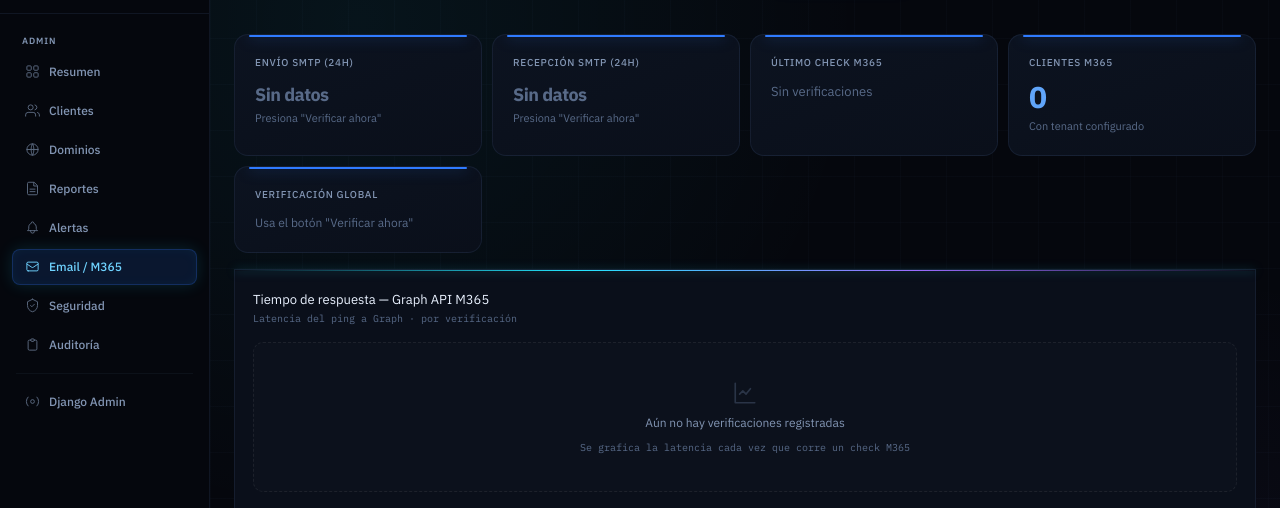
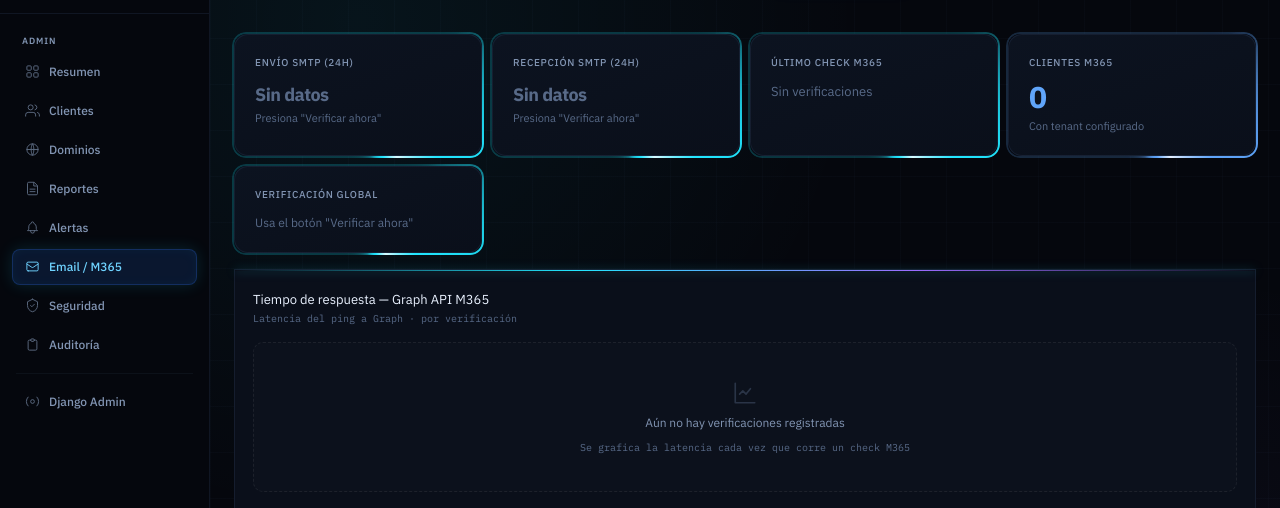
Before and after one commit to lordPobre/sentinelXO, a Django app: page /email/ in a window 1280 px wide. Shown: the part 54-562 px from the top of the page. Run offline with Django 5.2, Linux system fonts and the light colour scheme; the visitor is signed in with stand-in values (Sample User, id 1); data that the repository does not hold is empty; parts of the project's set-up code (start-up, migrations or seed data) failed here and were passed over; some libraries are stand-ins or nearby versions.

Commit message:
Fix ux ui

```diff
--- a/templates/base/layout.html
+++ b/templates/base/layout.html
@@ -151,6 +151,42 @@
   z-index: 1;
   -webkit-overflow-scrolling: touch;
 }
+
+/* ── Cards neón: cometa orbitando + rastro tenue (modificador reutilizable) ── */
+.neon-orbit{ position:relative; overflow:visible; transition:transform .25s ease; }
+.neon-orbit > .orbit{
+  position:absolute; inset:-3px; border-radius:inherit; z-index:4;
+  pointer-events:none; padding:2px;
+  background:conic-gradient(from var(--nkpi-a,0deg),
+      transparent 0deg 250deg, var(--sig,#22e6ff) 320deg, #ffffff 340deg,
+      var(--sig,#22e6ff) 350deg, transparent 360deg);
+  -webkit-mask:linear-gradient(#000 0 0) content-box, linear-gradient(#000 0 0);
+          mask:linear-gradient(#000 0 0) content-box, linear-gradient(#000 0 0);
+  -webkit-mask-composite:xor; mask-composite:exclude;
+  filter:drop-shadow(0 0 4px var(--sig,#22e6ff)) drop-shadow(0 0 9px var(--sig,#22e6ff));
+  animation:nkpi-orbit 4.5s linear infinite;
+}
+.neon-orbit > .orbit::before{
+  content:""; position:absolute; inset:0; border-radius:inherit; padding:inherit;
+  background:var(--sig,#22e6ff);
+  -webkit-mask:linear-gradient(#000 0 0) content-box, linear-gradient(#000 0 0);
+          mask:linear-gradient(#000 0 0) content-box, linear-gradient(#000 0 0);
+  -webkit-mask-composite:xor; mask-composite:exclude;
+  opacity:.16; filter:drop-shadow(0 0 3px var(--sig,#22e6ff));
+}
+@keyframes nkpi-orbit{ to{ --nkpi-a:360deg; } }
+.neon-orbit:hover{ transform:translateY(-3px); }
+.neon-orbit:hover > .orbit{
+  animation-duration:1.6s;
+  filter:drop-shadow(0 0 6px var(--sig,#22e6ff)) drop-shadow(0 0 14px var(--sig,#22e6ff)) drop-shadow(0 0 2px #fff);
+}
+/* el cometa reemplaza la barra de acento superior en estas tarjetas */
+.neon-orbit.kpi-card::before, .neon-orbit.kpi-accent::before{ display:none !important; }
+@media (prefers-reduced-motion: reduce){
+  .neon-orbit > .orbit{ animation:none;
+    background:conic-gradient(from 330deg, transparent 0 86%, var(--sig,#22e6ff) 94%, transparent 100%); }
+}
+@property --nkpi-a { syntax:'<angle>'; initial-value:0deg; inherits:false; }
 </style>
 
 <!-- Overlay móvil -->
--- a/templates/emailmon/m365_dashboard.html
+++ b/templates/emailmon/m365_dashboard.html
@@ -40,7 +40,8 @@
 <!-- KPIs -->
 <div style="display:grid;grid-template-columns:repeat(4,1fr);gap:10px;margin-bottom:16px;">
   <!-- KPI Envío SMTP -->
-  <div class="kpi-card fu" style="{% if send_pct is not None and send_pct >= 99 %}border-color:rgba(16,185,129,0.25);{% elif send_pct is not None and send_pct < 90 %}border-color:rgba(239,68,68,0.25);{% endif %}">
+  <div class="kpi-card fu neon-orbit" style="--sig:{% if send_pct is None %}#22e6ff{% elif send_pct >= 99 %}var(--green){% elif send_pct >= 90 %}var(--amber){% else %}var(--red){% endif %};{% if send_pct is not None and send_pct >= 99 %}border-color:rgba(16,185,129,0.25);{% elif send_pct is not None and send_pct < 90 %}border-color:rgba(239,68,68,0.25);{% endif %}">
+    <span class="orbit"></span>
     {% if send_pct is not None and send_pct >= 99 %}<div style="position:absolute;top:0;left:0;right:0;height:1px;background:linear-gradient(90deg,transparent,rgba(16,185,129,0.5),transparent);"></div>{% endif %}
     <div class="kpi-label">Envío SMTP (24h)</div>
     {% if send_pct is not None %}
@@ -59,7 +60,8 @@
   </div>
 
   <!-- KPI Recepción SMTP -->
-  <div class="kpi-card fu" style="{% if recv_pct is not None and recv_pct >= 99 %}border-color:rgba(16,185,129,0.25);{% elif recv_pct is not None and recv_pct < 90 %}border-color:rgba(239,68,68,0.25);{% endif %}">
+  <div class="kpi-card fu neon-orbit" style="--sig:{% if recv_pct is None %}#22e6ff{% elif recv_pct >= 99 %}var(--green){% elif recv_pct >= 90 %}var(--amber){% else %}var(--red){% endif %};{% if recv_pct is not None and recv_pct >= 99 %}border-color:rgba(16,185,129,0.25);{% elif recv_pct is not None and recv_pct < 90 %}border-color:rgba(239,68,68,0.25);{% endif %}">
+    <span class="orbit"></span>
     {% if recv_pct is not None and recv_pct >= 99 %}<div style="position:absolute;top:0;left:0;right:0;height:1px;background:linear-gradient(90deg,transparent,rgba(16,185,129,0.5),transparent);"></div>{% endif %}
     <div class="kpi-label">Recepción SMTP (24h)</div>
     {% if recv_pct is not None %}
@@ -76,7 +78,8 @@
     <div style="font-size:11px;color:var(--text-4);">Presiona "Verificar ahora"</div>
     {% endif %}
   </div>
-  <div class="kpi-card fu-1">
+  <div class="kpi-card fu-1 neon-orbit" style="--sig:{% if not latest %}#22e6ff{% elif latest.status == 'ok' %}var(--green){% elif latest.status == 'timeout' %}var(--amber){% else %}var(--red){% endif %};">
+    <span class="orbit"></span>
     <div class="kpi-label">Último check M365</div>
     {% if latest %}
     <div style="display:flex;align-items:center;gap:8px;margin-top:8px;margin-bottom:4px;">
@@ -96,13 +99,15 @@
     {% endif %}
   </div>
 
-  <div class="kpi-card fu-2">
+  <div class="kpi-card fu-2 neon-orbit" style="--sig:#60a5fa;">
+    <span class="orbit"></span>
     <div class="kpi-label">Clientes M365</div>
     <div class="kpi-value" style="color:#60a5fa;">{{ m365_clients|length }}</div>
     <div style="font-size:11px;color:var(--text-4);">Con tenant configurado</div>
   </div>
 
-  <div class="kpi-card fu-3" id="m365-global-result">
+  <div class="kpi-card fu-3 neon-orbit" id="m365-global-result" style="--sig:#22e6ff;">
+    <span class="orbit"></span>
     <div class="kpi-label">Verificación global</div>
     <div style="font-size:12px;color:var(--text-4);margin-top:12px;">Usa el botón "Verificar ahora"</div>
   </div>
```
Also changed, not shown: templates/core/alerts_dashboard.html (+8 -4 lines), templates/reports/report_list.html (+8 -4 lines).
